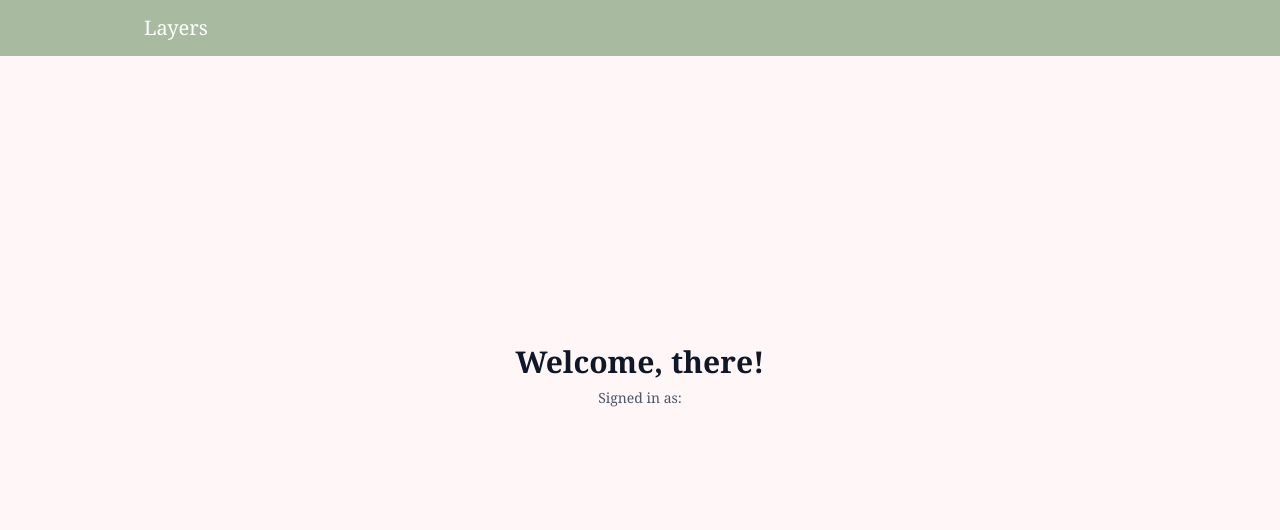
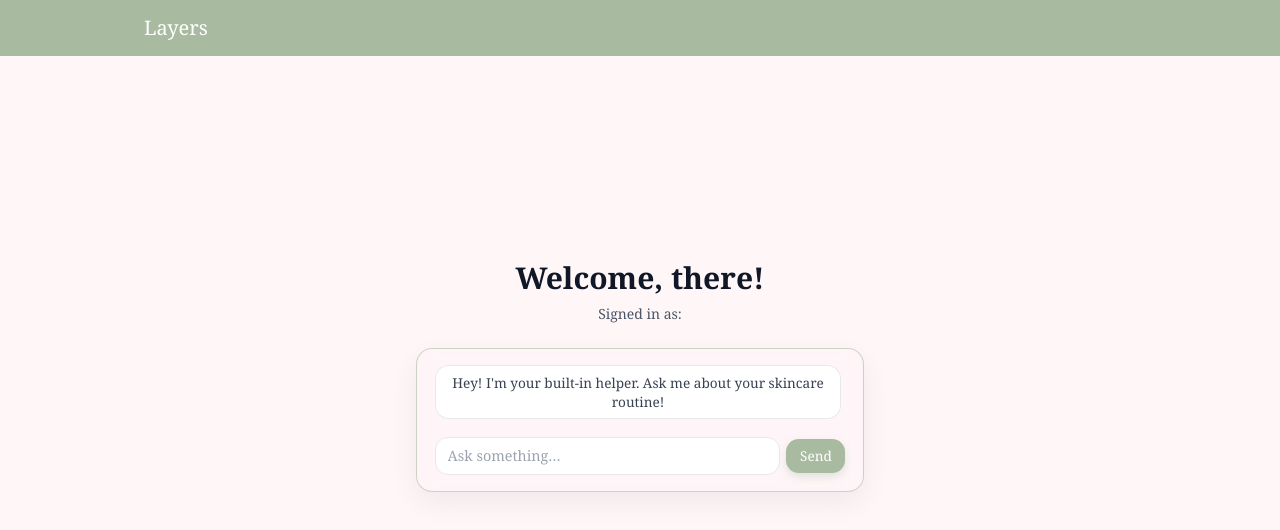
Before and after one commit to drishtityagii/projects, a Next.js app in the folder apps/web/: page /dashboard in a window 1280 px wide. Shown: the top 530 px of the page. Built offline with nearby package versions, Linux system fonts and the light colour scheme; no server answers.

Commit message:
yay chatbox + styling all set

```diff
--- /dev/null
+++ b/apps/web/src/app/(protected)/dashboard/DashboardClient.tsx
@@ -0,0 +1,31 @@
+"use client";
+
+import Header from "../../components/Header";
+import ChatBox from "../../components/Chatbox";
+
+type DashboardClientProps = {
+  firstName: string;
+  email: string;
+};
+
+export default function DashboardClient({ firstName, email }: DashboardClientProps) {
+  return (
+    <>
+      <Header />
+      <main className="flex flex-col items-center justify-center min-h-[80vh] text-center bg-[var(--pink-light)]">
+        <h1 className="text-3xl font-semibold text-gray-900">
+          Welcome, {firstName}!
+        </h1>
+
+        <p className="mt-2 text-sm text-gray-600">
+          Signed in as: {email}
+        </p>
+
+        {/* Chatbox centered under welcome */}
+        <div className="mt-6 w-full flex justify-center">
+          <ChatBox />
+        </div>
+      </main>
+    </>
+  );
+}
--- a/apps/web/src/app/(protected)/dashboard/page.tsx
+++ b/apps/web/src/app/(protected)/dashboard/page.tsx
@@ -1,21 +1,10 @@
 import { currentUser } from "@clerk/nextjs/server";
-import Header from "../../components/Header";
+import DashboardClient from "./DashboardClient";
 
-export default async function Dashboard() {
+export default async function DashboardPage() {
   const user = await currentUser();
   const firstName = user?.firstName || "there";
+  const email = user?.emailAddresses?.[0]?.emailAddress || "";
 
-  return (
-    <>
-      <Header />
-      <main className="flex flex-col items-center justify-center min-h-[80vh] text-center bg-[var(--pink-light)]">
-        <h1 className="text-3xl font-semibold text-gray-900">
-          Welcome, {firstName}!
-        </h1>
-        <p className="mt-2 text-sm text-gray-600">
-          Signed in as: {user?.emailAddresses?.[0]?.emailAddress}
-        </p>
-      </main>
-    </>
-  );
+  return <DashboardClient firstName={firstName} email={email} />;
 }
--- /dev/null
+++ b/apps/web/src/app/api/chat/route.ts
@@ -0,0 +1,55 @@
+import { NextResponse } from "next/server";
+
+export const runtime = "nodejs"; // ensure Node runtime for fetch/env access
+
+export async function POST(req: Request) {
+  try {
+    const { messages } = await req.json();
+
+    if (!Array.isArray(messages)) {
+      return NextResponse.json(
+        { error: "Invalid payload: 'messages' must be an array of {role, content}." },
+        { status: 400 }
+      );
+    }
+
+    const apiKey = process.env.OPENAI_API_KEY;
+    if (!apiKey) {
+      return NextResponse.json(
+        { error: "Missing OPENAI_API_KEY on server." },
+        { status: 500 }
+      );
+    }
+
+    const response = await fetch("https://api.openai.com/v1/chat/completions", {
+      method: "POST",
+      headers: {
+        "Content-Type": "application/json",
+        Authorization: `Bearer ${apiKey}`,
+      },
+      body: JSON.stringify({
+        model: "gpt-4o-mini",
+        temperature: 0.4,
+        messages,
+      }),
+    });
+
+    if (!response.ok) {
+      const err = await response.json().catch(() => ({}));
+      return NextResponse.json(
+        { error: "Upstream OpenAI error", details: err },
+        { status: response.status }
+      );
+    }
+
+    const data = await response.json();
+    const assistantMessage = data?.choices?.[0]?.message;
+
+    return NextResponse.json({ message: assistantMessage });
+  } catch (err: any) {
+    return NextResponse.json(
+      { error: "Unexpected server error", details: err?.message ?? String(err) },
+      { status: 500 }
+    );
+  }
+}
--- /dev/null
+++ b/apps/web/src/app/components/Chatbox.tsx
@@ -0,0 +1,134 @@
+"use client";
+
+import { useEffect, useRef, useState } from "react";
+
+type Msg = { role: "user" | "assistant" | "system"; content: string };
+
+export default function ChatBox() {
+  const [input, setInput] = useState("");
+  const [messages, setMessages] = useState<Msg[]>([
+    {
+      role: "system",
+      content:
+        "You are a concise, friendly assistant for Drishti's Layers dashboard. Keep replies short and helpful.",
+    },
+    {
+      role: "assistant",
+      content:
+        "Hey! I'm your built-in helper. Ask me about your skincare routine!",
+    },
+  ]);
+  const [loading, setLoading] = useState(false);
+  const endRef = useRef<HTMLDivElement | null>(null);
+
+  useEffect(() => {
+    endRef.current?.scrollIntoView({ behavior: "smooth" });
+  }, [messages, loading]);
+
+  async function sendMessage(e: React.FormEvent) {
+    e.preventDefault();
+    const trimmed = input.trim();
+    if (!trimmed || loading) return;
+
+    const next = [
+      ...messages.filter((m) => m.role !== "system"),
+      { role: "user" as const, content: trimmed },
+    ];
+    setMessages((prev) => [...prev, { role: "user", content: trimmed }]);
+    setInput("");
+    setLoading(true);
+
+    try {
+      const res = await fetch("/api/chat", {
+        method: "POST",
+        headers: { "Content-Type": "application/json" },
+        body: JSON.stringify({ messages: next }),
+      });
+
+      if (!res.ok) {
+        const err = await res.json().catch(() => ({}));
+        throw new Error(err?.error ?? "Request failed");
+      }
+
+      const data = await res.json();
+      const reply: Msg | undefined = data?.message;
+
+      setMessages((prev) => [
+        ...prev,
+        reply ?? { role: "assistant", content: "(No reply received)" },
+      ]);
+    } catch (error: any) {
+      setMessages((prev) => [
+        ...prev,
+        {
+          role: "assistant",
+          content: `Oops, I hit an error: ${error?.message ?? error}`,
+        },
+      ]);
+    } finally {
+      setLoading(false);
+    }
+  }
+
+  return (
+    <div className="gpt-chatbox">
+      {/* Optional tiny header if you want one */}
+      {/* <div className="gpt-chatbox-header">Skincare assistant</div> */}
+
+      <div className="gpt-chat-messages">
+        {messages
+          .filter((m) => m.role !== "system")
+          .map((m, i) => (
+            <div
+              key={i}
+              className={
+                "gpt-chat-row " +
+                (m.role === "user"
+                  ? "gpt-chat-row--user"
+                  : "gpt-chat-row--assistant")
+              }
+            >
+              <div
+                className={
+                  "gpt-chat-message " +
+                  (m.role === "user"
+                    ? "gpt-chat-message--user"
+                    : "gpt-chat-message--assistant")
+                }
+              >
+                {m.content}
+              </div>
+            </div>
+          ))}
+
+        {loading && (
+          <div className="gpt-chat-row gpt-chat-row--assistant">
+            <div className="gpt-chat-message gpt-chat-message--thinking">
+              Thinking…
+            </div>
+          </div>
+        )}
+
+        <div ref={endRef} />
+      </div>
+
+      <form onSubmit={sendMessage} className="gpt-chat-inputRow">
+        <input
+          value={input}
+          onChange={(e) => setInput(e.target.value)}
+          placeholder="Ask something…"
+          className="gpt-chat-input"
+        />
+        <button
+          type="submit"
+          disabled={loading}
+          className="gpt-chat-send"
+          aria-label="Send"
+          title="Send"
+        >
+          {loading ? "…" : "Send"}
+        </button>
+      </form>
+    </div>
+  );
+}
--- a/apps/web/src/app/layout.tsx
+++ b/apps/web/src/app/layout.tsx
@@ -3,7 +3,7 @@ import type { Metadata } from "next";
 import React from "react";
 import "./globals.css";
 import "./styles/clerk.css";
-
+import "./styles/gpt.css";
 export const metadata: Metadata = {
   title: 'Layers',
   description: 'Wtv for now',
--- /dev/null
+++ b/apps/web/src/app/styles/gpt.css
@@ -0,0 +1,176 @@
+.gpt-chatbox {
+  width: 100%;
+  max-width: 28rem; /* similar to max-w-md */
+  margin: 0 auto;
+  padding: 1rem 1.1rem;
+  border-radius: 1rem;
+  border: 1px solid rgba(168, 187, 160, 0.6); /* sage-tinted border */
+  background: rgba(255, 246, 248, 0.9);       /* soft pink background (var(--pink) ish) */
+  box-shadow: 0 10px 30px rgba(15, 23, 42, 0.06);
+  backdrop-filter: blur(8px);
+  font-family: ui-serif, Georgia, Cambria, "Times New Roman", Times, serif;
+  color: #1f2937;
+}
+
+.gpt-chatbox-header {
+  margin-bottom: 0.5rem;
+  font-size: 0.9rem;
+  font-weight: 500;
+  letter-spacing: 0.02em;
+  color: #4b5563;
+}
+
+/* messages container */
+.gpt-chat-messages {
+  max-height: 16rem;
+  overflow-y: auto;
+  padding-right: 0.25rem;
+  margin-bottom: 0.75rem;
+}
+
+/* generic bubble base */
+.gpt-chat-message {
+  display: inline-block;
+  padding: 0.45rem 0.75rem;
+  border-radius: 0.85rem;
+  font-size: 0.85rem;
+  line-height: 1.4;
+  margin-bottom: 0.35rem;
+}
+
+/* assistant (left) */
+.gpt-chat-message--assistant {
+  background: #ffffff;
+  border: 1px solid rgba(229, 231, 235, 0.9);
+  color: #374151;
+}
+
+/* user (right) */
+.gpt-chat-message--user {
+  background: var(--sage);
+  border: 1px solid rgba(88, 107, 82, 0.8);
+  color: #ffffff;
+}
+
+/* thinking / loading bubble */
+.gpt-chat-message--thinking {
+  background: #ffffff;
+  border: 1px solid rgba(229, 231, 235, 0.9);
+  font-style: italic;
+  color: #6b7280;
+}
+
+/* layout for left/right bubbles */
+.gpt-chat-row {
+  display: flex;
+}
+
+.gpt-chat-row--assistant {
+  justify-content: flex-start;
+}
+
+.gpt-chat-row--user {
+  justify-content: flex-end;
+}
+
+/* input row */
+.gpt-chat-inputRow {
+  display: flex;
+  align-items: center;
+  gap: 0.4rem;
+}
+
+/* text input */
+.gpt-chat-input {
+  flex: 1;
+  border-radius: 0.8rem;
+  border: 1px solid #e5e7eb;
+  padding: 0.45rem 0.75rem;
+  font-size: 0.9rem;
+  background: #ffffff;
+  font-family: ui-serif, Georgia, Cambria, "Times New Roman", Times, serif;
+  color: #374151;
+  outline: none;
+}
+
+.gpt-chat-input::placeholder {
+  color: #9ca3af;
+}
+
+.gpt-chat-input:focus {
+  border-color: var(--sage);
+  box-shadow: 0 0 0 1px rgba(168, 187, 160, 0.7);
+}
+
+/* send button */
+.gpt-chat-send {
+  border-radius: 0.8rem;
+  border: none;
+  padding: 0.45rem 0.85rem;
+  font-size: 0.85rem;
+  font-weight: 500;
+  background-color: var(--sage);
+  color: #ffffff;
+  cursor: pointer;
+  transition: transform 0.08s ease-out, box-shadow 0.08s ease-out, opacity 0.15s ease-out;
+  box-shadow: 0 4px 10px rgba(168, 187, 160, 0.35);
+}
+
+.gpt-chat-send:hover:not(:disabled) {
+  transform: translateY(-1px);
+  box-shadow: 0 6px 14px rgba(168, 187, 160, 0.4);
+}
+
+.gpt-chat-send:active:not(:disabled) {
+  transform: translateY(0);
+  box-shadow: 0 3px 8px rgba(168, 187, 160, 0.35);
+}
+
+.gpt-chat-send:disabled {
+  opacity: 0.6;
+  cursor: default;
+}
+
+/* subtle scrollbar tweak */
+.gpt-chat-messages::-webkit-scrollbar {
+  width: 6px;
+}
+
+.gpt-chat-messages::-webkit-scrollbar-track {
+  background: transparent;
+}
+
+.gpt-chat-messages::-webkit-scrollbar-thumb {
+  background: rgba(156, 163, 175, 0.6);
+  border-radius: 999px;
+}
+
+/* Dark mode alignment with your global theme */
+@media (prefers-color-scheme: dark) {
+  .gpt-chatbox {
+    background: rgba(15, 23, 42, 0.85);
+    border-color: rgba(148, 163, 184, 0.5);
+    color: #e5e7eb;
+  }
+
+  .gpt-chat-message--assistant {
+    background: #020617;
+    border-color: rgba(30, 64, 175, 0.45);
+    color: #e5e7eb;
+  }
+
+  .gpt-chat-message--user {
+    background: var(--sage);
+    color: #020617;
+  }
+
+  .gpt-chat-input {
+    background: #020617;
+    border-color: #374151;
+    color: #e5e7eb;
+  }
+
+  .gpt-chat-input::placeholder {
+    color: #6b7280;
+  }
+}
```
